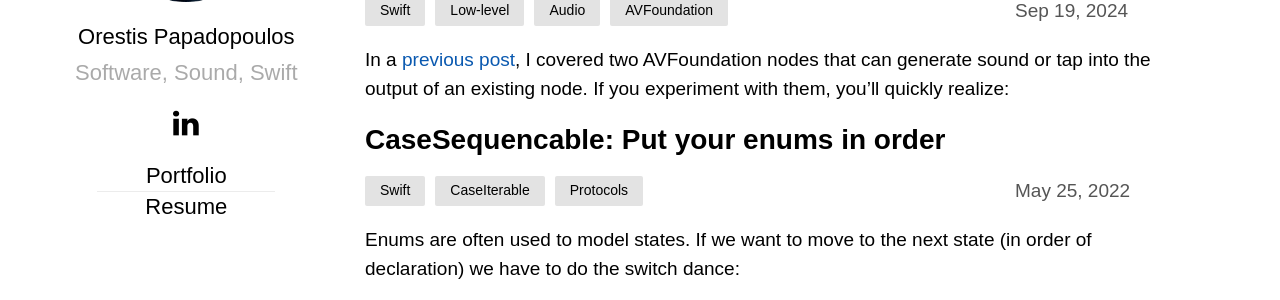
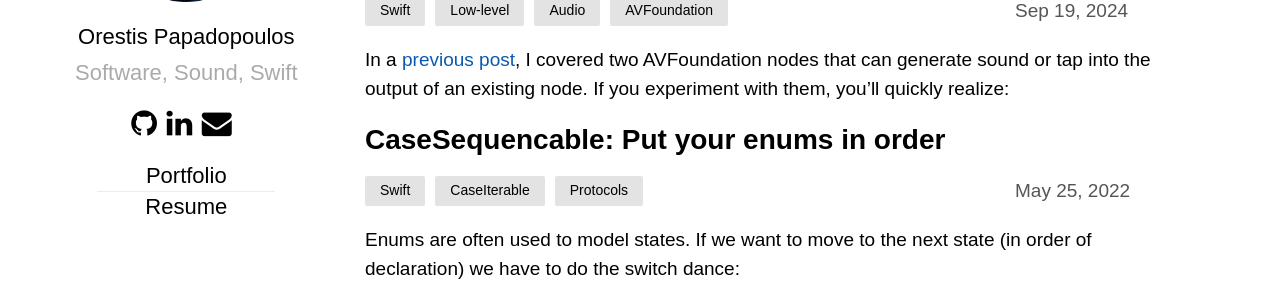
Before and after one commit to orjpap/orjpap.github.io, a Jekyll site: the page built from index.md, in a window 1280 px wide. Shown: the part 404-704 px from the top of the page. Built offline with Jekyll 4.4.1, drawn with Linux system fonts in a browser that asks for light colours; Markdown is read by kramdown in place of the engine named in the settings.

Commit message:
Icon style updates

```diff
--- a/_layouts/default.html
+++ b/_layouts/default.html
@@ -15,7 +15,7 @@
           {%- if site.plainwhite.social_links.github -%}
             <a href="https://github.com/{{ site.plainwhite.social_links.github }}">
               <li>
-                <i class="icon-github-circled"></i>
+                <i class="fa-brands fa-github"></i>
               </li>
             </a>
           {%- endif -%}
@@ -36,7 +36,7 @@
           {%- if site.plainwhite.social_links.email -%}
             <a href="mailto:{{ site.plainwhite.social_links.email }}">
               <li>
-                <i class="icon-mail"> </i>
+                <i class="fa-regular fa-envelope"></i>
               </li>
             </a>
           {%- endif -%}
--- a/_sass/ext/_fonts.scss
+++ b/_sass/ext/_fonts.scss
@@ -1,42 +1,4 @@
 /* Remove Fontello references */
-.icon-mail:before {
-  content: "\f003"; // Font Awesome envelope icon code
-  font-family: 'FontAwesome';
-  font-style: normal;
-  font-weight: normal;
-  font-variant: normal;
-  text-transform: none;
-  line-height: 1;
-  -webkit-font-smoothing: antialiased;
-  -moz-osx-font-smoothing: grayscale;
-  font-size: 0.8em; // Adjust size as needed
-}
-
-.icon-github-circled:before {
-  content: "\f09b"; // Font Awesome GitHub icon code
-  font-family: 'FontAwesome';
-  font-style: normal;
-  font-weight: normal;
-  font-variant: normal;
-  text-transform: none;
-  line-height: 1;
-  -webkit-font-smoothing: antialiased;
-  -moz-osx-font-smoothing: grayscale;
-  font-size: 0.8em; // Adjust size as needed
-}
-
-.icon-linkedin-squared:before {
-  content: "\f0e1"; // Font Awesome LinkedIn icon code
-  font-family: 'FontAwesome';
-  font-style: normal;
-  font-weight: normal;
-  font-variant: normal;
-  text-transform: none;
-  line-height: 1;
-  -webkit-font-smoothing: antialiased;
-  -moz-osx-font-smoothing: grayscale;
-  font-size: 0.8em; // Adjust size as needed
-}
 
 /* Chrome hack: SVG is rendered more smooth in Windozze. 100% magic, uncomment if you need it. */
 /* Note, that will break hinting! In other OS-es font will be not as sharp as it could be */
@@ -64,11 +26,6 @@
 */
 
  [class^="icon-"]:before, [class*=" icon-"]:before {
-  font-family: "fontello";
-  font-style: normal;
-  font-weight: normal;
-  speak: none;
-
   display: inline-block;
   text-decoration: inherit;
   width: 1em;
@@ -112,3 +69,40 @@
   -webkit-font-smoothing: antialiased;
   -moz-osx-font-smoothing: grayscale;
 }
+
+/* Font Awesome LinkedIn icon */
+.fa-linkedin:before {
+  content: "\f0e1";
+  font-family: 'FontAwesome';
+  font-style: normal;
+  font-weight: normal;
+  font-variant: normal;
+  text-transform: none;
+  line-height: 1;
+  -webkit-font-smoothing: antialiased;
+  -moz-osx-font-smoothing: grayscale;
+}
+
+.fa-envelope:before {
+  content: "\f0e0";
+  font-family: 'FontAwesome';
+  font-style: normal;
+  font-weight: normal;
+  font-variant: normal;
+  text-transform: none;
+  line-height: 1;
+  -webkit-font-smoothing: antialiased;
+  -moz-osx-font-smoothing: grayscale;
+}
+
+.fa-github:before {
+  content: "\f09b";
+  font-family: 'FontAwesome';
+  font-style: normal;
+  font-weight: normal;
+  font-variant: normal;
+  text-transform: none;
+  line-height: 1;
+  -webkit-font-smoothing: antialiased;
+  -moz-osx-font-smoothing: grayscale;
+}
--- a/_sass/plain.scss
+++ b/_sass/plain.scss
@@ -140,6 +140,7 @@ main {
   margin-top: 0;
   li {
     float: left;
+    margin-right: 0.5em;
     i {
       font-size: 30px;
     }
```
Also changed, not shown: 2 other files.
